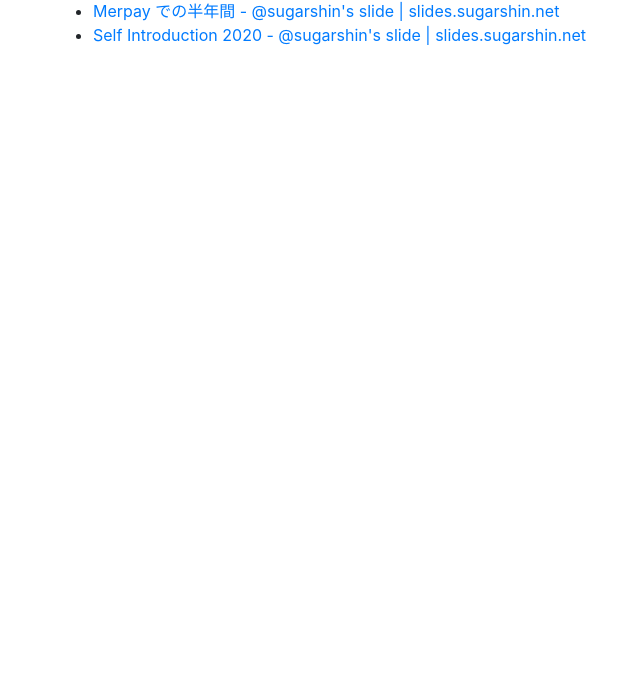
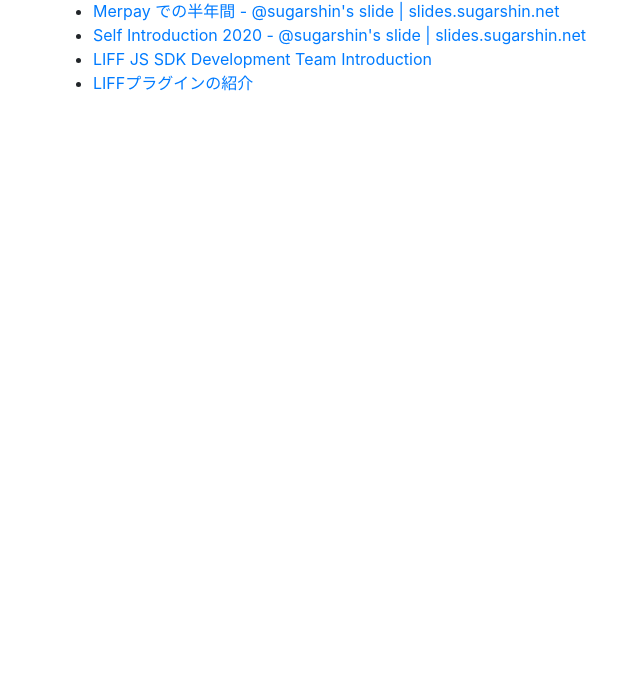
Before and after one commit to sugarshin/slides, a plain HTML site: page index.html in a window 1280 px wide. Shown: the part 105-800 px from the top of the page, without its empty margins (32-672 px from the left). Drawn offline with nearby package versions, Linux system fonts and the light colour scheme.

Commit message:
Built artifacts of latest commit [ci skip]

```diff
--- a/index.html
+++ b/index.html
@@ -12,6 +12,8 @@
 <ul>
 <li><a href="/half-year-at-merpay">Merpay での半年間 - @sugarshin's slide | slides.sugarshin.net</a></li>
 <li><a href="/self-introduction-2020">Self Introduction 2020 - @sugarshin's slide | slides.sugarshin.net</a></li>
+<li><a href="/202110_hiring_event.pdf">LIFF JS SDK Development Team Introduction</a></li>
+<li><a href="/shingosato-connpass-event-220511.pdf">LIFFプラグインの紹介</a></li>
 </ul>
     </div>
   </body>
```
Also changed, not shown: 2 other files.
